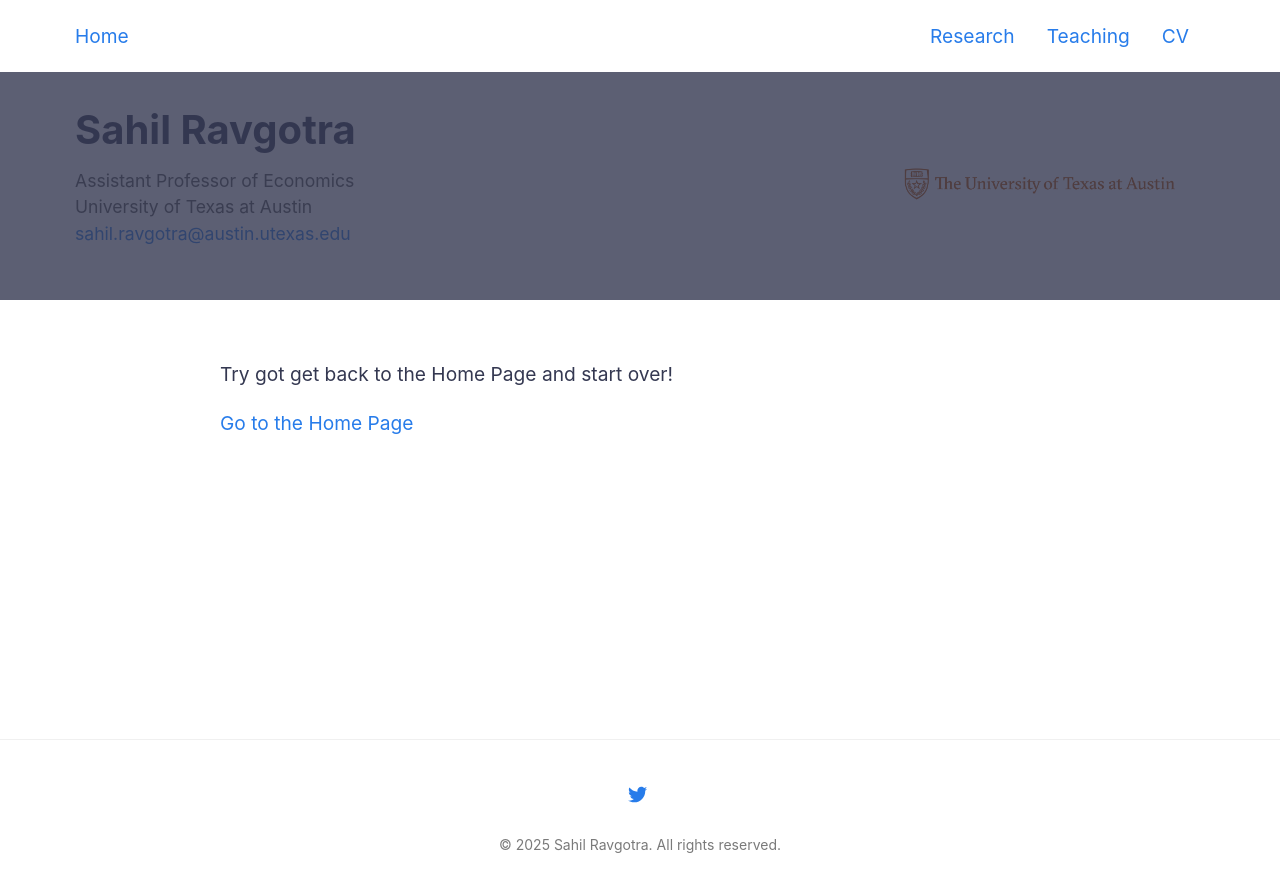
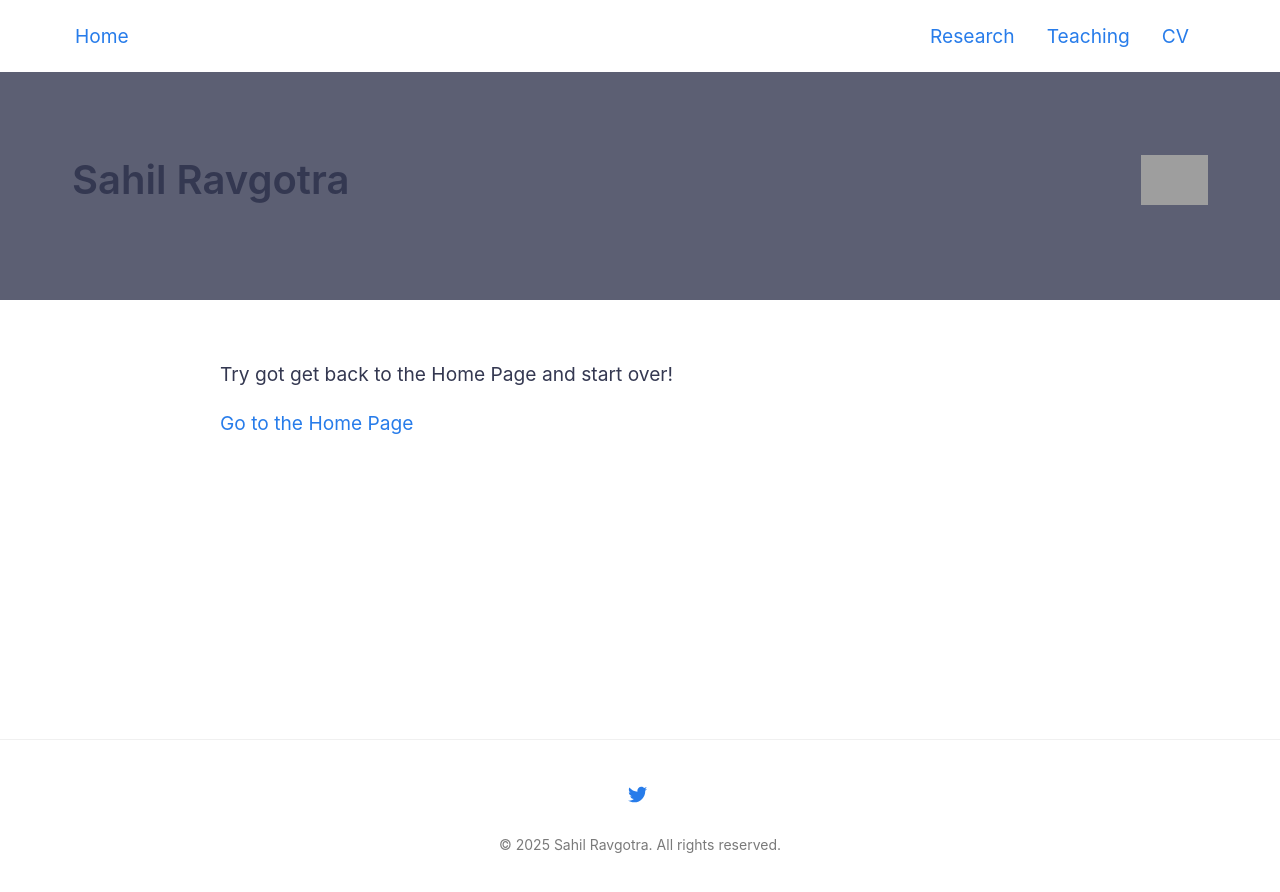
Before and after one commit to ravgotrasahil/ravgotrasahil-github.io, a Jekyll site: the page built from 404.md, in a window 1280 px wide. Shown: the top 892 px of the page. Built offline with Jekyll 4.4.1, drawn with Linux system fonts in a browser that asks for light colours; grey boxes are pictures that could not be loaded.

Commit message:
Update page.html

```diff
--- a/_layouts/page.html
+++ b/_layouts/page.html
@@ -9,34 +9,22 @@ layout: compress
 
     {% if site.google_tag_manager %}
       <!-- Google Tag Manager (noscript) -->
-      <noscript><iframe src="https://www.googletagmanager.com/ns.html?id={{ site.google_tag_manager }}"
-      height="0" width="0" style="display:none;visibility:hidden"></iframe></noscript>
+      <noscript>
+        <iframe src="https://www.googletagmanager.com/ns.html?id={{ site.google_tag_manager }}"
+                height="0" width="0" style="display:none;visibility:hidden"></iframe>
+      </noscript>
       <!-- End Google Tag Manager (noscript) -->
     {% endif %}
 
     {% include header.html %}
 
-    <!-- Clean top section with name and logo -->
-    <div class="hero--small" style="background-color: #fff; padding: 2.5rem 0;">
-      <div class="container" style="display: flex; flex-direction: row; align-items: center; justify-content: space-between; flex-wrap: wrap;">
-
-        <div style="flex: 1;">
-          <h1 class="hero__title" style="color: #343851; font-size: 2.5rem; margin-bottom: 0.5rem;">Sahil Ravgotra</h1>
-          <p class="hero__meta" style="font-size: 1.1rem; color: #555;">
-            Assistant Professor of Economics <br>
-            University of Texas at Austin <br>
-            <a href="mailto:sahil.ravgotra@austin.utexas.edu" style="color: #1a73e8; text-decoration: none;">sahil.ravgotra@austin.utexas.edu</a>
-          </p>
-        </div>
-
-        <div style="flex: 0 0 auto; padding-left: 2rem;">
-          <img src="{{ site.baseurl }}/assets/img/posts/UT_logo.png" alt="UT Logo" style="max-height: 90px;">
-        </div>
-
+    <div class="hero--small" style="background-color: white;">
+      <div class="hero__wrap" style="display: flex; justify-content: space-between; align-items: center; max-width: 1200px; margin: 0 auto; padding: 2rem;">
+        <h1 class="hero__title" style="color: #343851; font-weight: 600; font-size: 2.5rem; margin: 0;">Sahil Ravgotra</h1>
+        <img src="{{ site.baseurl }}/assets/img/posts/UT-logo.png" alt="UT Logo" style="height: 50px; margin-left: 1rem;" />
       </div>
     </div>
 
-    <!-- Main content -->
     <main class="site__content">
       <div class="container">
         <div class="page-content">
@@ -46,7 +34,6 @@ layout: compress
     </main>
 
     {% include footer.html %}
-
   </body>
 
 </html>
```
